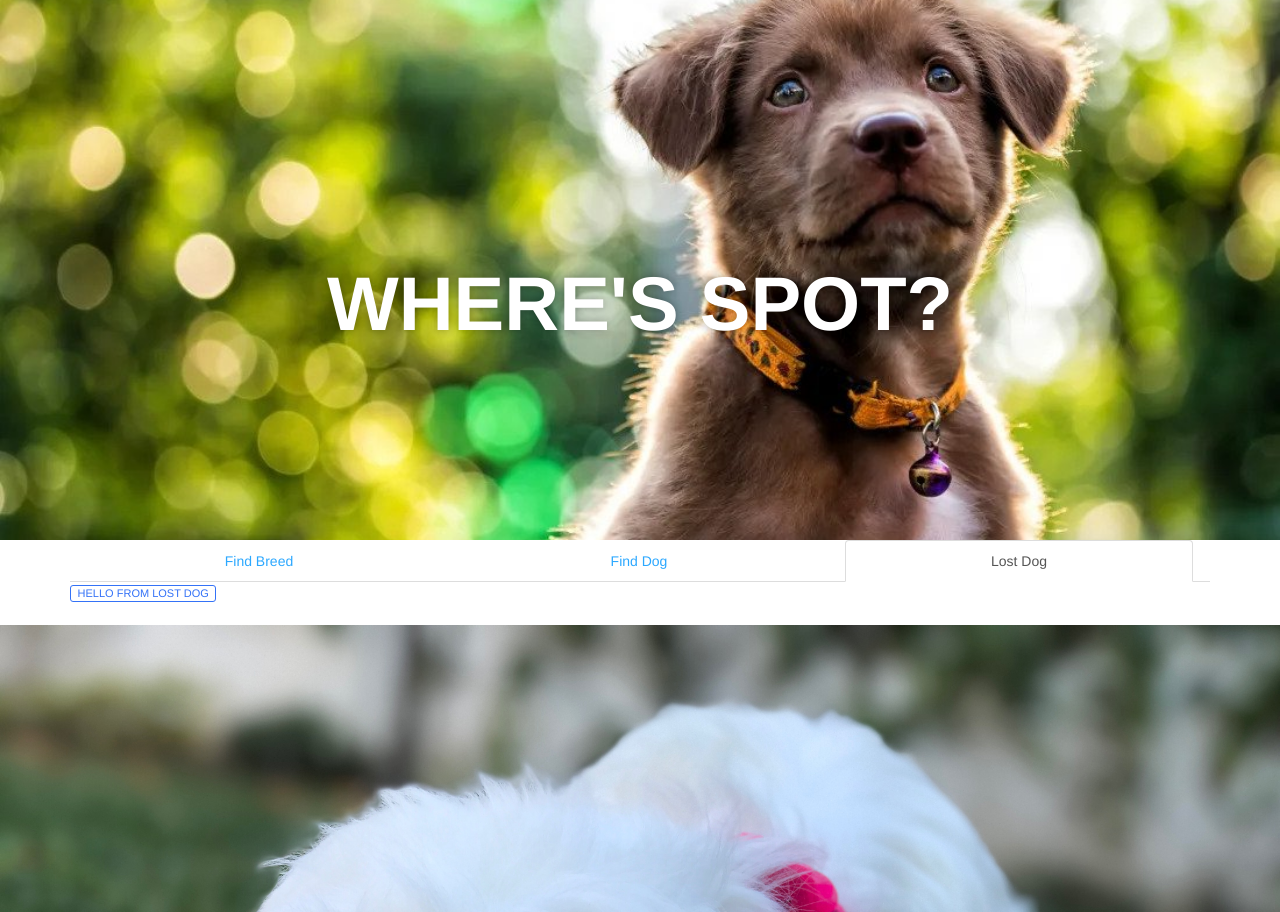
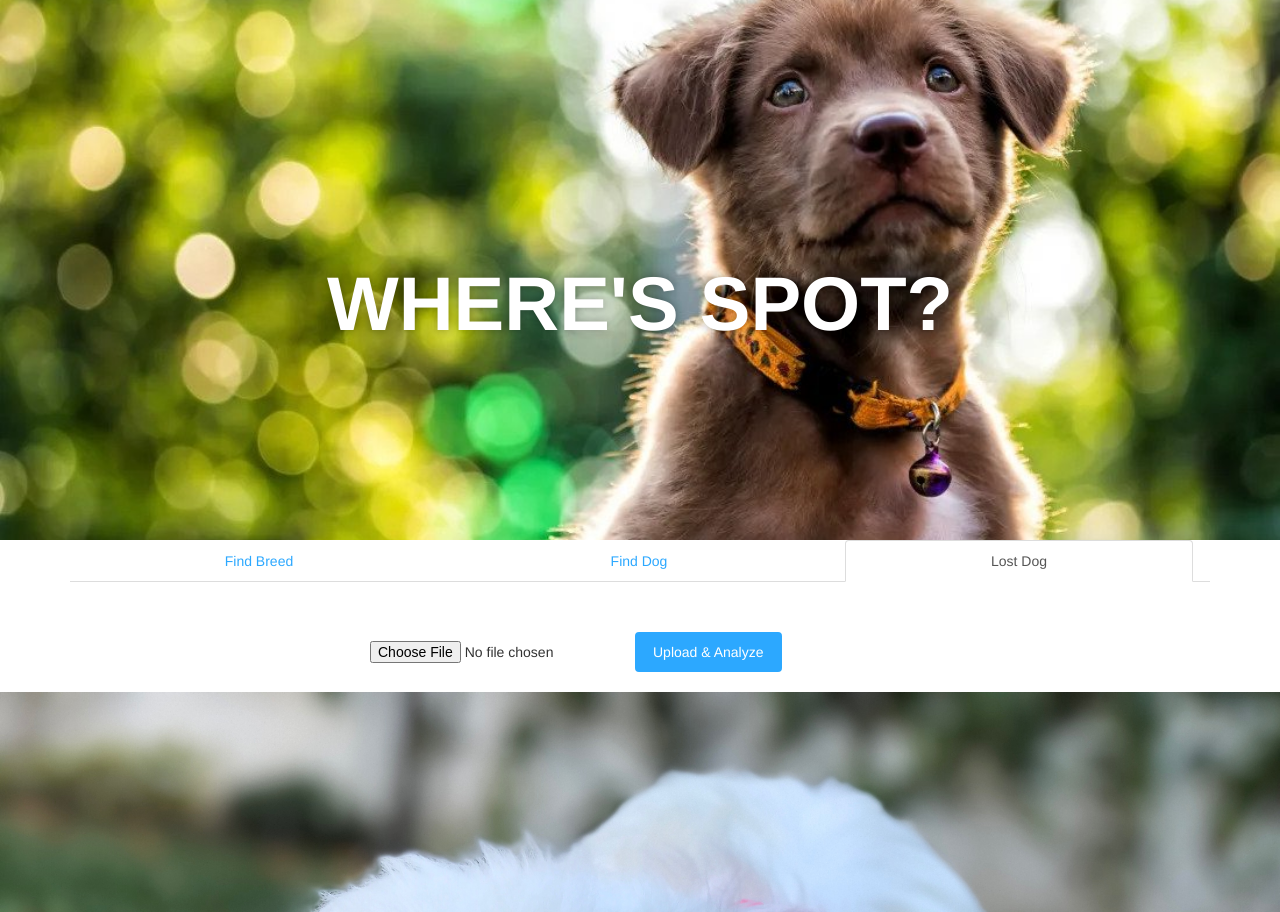
Before and after one commit to mittal-umang/Where-s-Spot, a Django app: page /wheresspot/ in a window 1280 px wide, after a click on "Lost Dog". Shown: the top 912 px of the page. Run offline with Django 3.2, Linux system fonts and the light colour scheme; some libraries are stand-ins or nearby versions; some web fonts are replaced.

Commit message:
Third Tab.

```diff
--- a/myproject/templates/wheresspot/index.html
+++ b/myproject/templates/wheresspot/index.html
@@ -99,11 +99,16 @@
                         </div>
                         <div class="tab-pane" id="lostDog">
                                 <div class="container tim-container">
-                                <div class="row ">
-                                    <div class="label label-primary">
-                                        Hello from Lost Dog
+                                    <div class="col-lg-3 col-md-3 col-sm-3"></div>
+                                    <div class="col-lg-2 col-md-2 col-sm-2">
+                                        <div class="row ">
+                                            <form method="post" enctype="multipart/form-data" class="form margin-top">
+                                                {% csrf_token %}
+                                                    <input type="file" name="lostDog">
+                                                    <button type="submit" class="btn btn-block btn-info btn-fill mar">Upload & Analyze</button>
+                                            </form>
+                                        </div>
                                     </div>
-                                </div>
                             </div>
                         </div>
                     </div>
--- a/myproject/wherespot/views.py
+++ b/myproject/wherespot/views.py
@@ -1,8 +1,9 @@
 from django.http import HttpResponse
 from django.template import loader
 from django.core.files.storage import FileSystemStorage
-import boto3
 import os
+from google.cloud import storage
+
 
 
 def index(request):
@@ -27,11 +28,13 @@ def index(request):
     #         find_dog_name = fs.save(find_dog.name, find_dog)
     #         uploaded_file_url_find_dog = fs.url(find_dog_name)
     #
-    # if request.POST and request.FILES.get('lostDog',False):
-    #     lost_dog = request.FILES['lostDog']
-    #     if not fs.exists(lost_dog.name):
-    #         lost_dog_name = fs.save(lost_dog.name, lost_dog)
-    #         uploaded_file_url_lost_dog = fs.url(lost_dog_name)
+
+    if request.POST and request.FILES.get('lostDog', False):
+        lost_dog = request.FILES['lostDog']
+        if not fs.exists(lost_dog.name):
+            lost_dog_name = fs.save(lost_dog.name, lost_dog)
+            uploaded_file_url_lost_dog = fs.url(lost_dog_name)
+            to_cloud(url=uploaded_file_url_lost_dog)
 
     return HttpResponse(template.render(context, request))
 
@@ -46,4 +49,16 @@ def to_model(url, context):
     print("hello,world from to_model ", str(os.getcwd() + os.path.abspath(url)))
     context["popup_active"] = True
     return context
+
+
 # TODO Send image URL to image recognition code
+
+
+def to_cloud(url):
+    os.environ[
+        "GOOGLE_APPLICATION_CREDENTIALS"] = "/Users/umang.mittal/Desktop/project/UI/Where-s-Spot/myproject/wherespot/credentials.json"
+    file_name = str(os.getcwd() + os.path.abspath(url))
+    storage_client = storage.Client()
+    bucket = storage_client.get_bucket('regal-subject-244800.appspot.com')
+    blob = bucket.blob(url)
+    blob.upload_from_filename(file_name)
```
